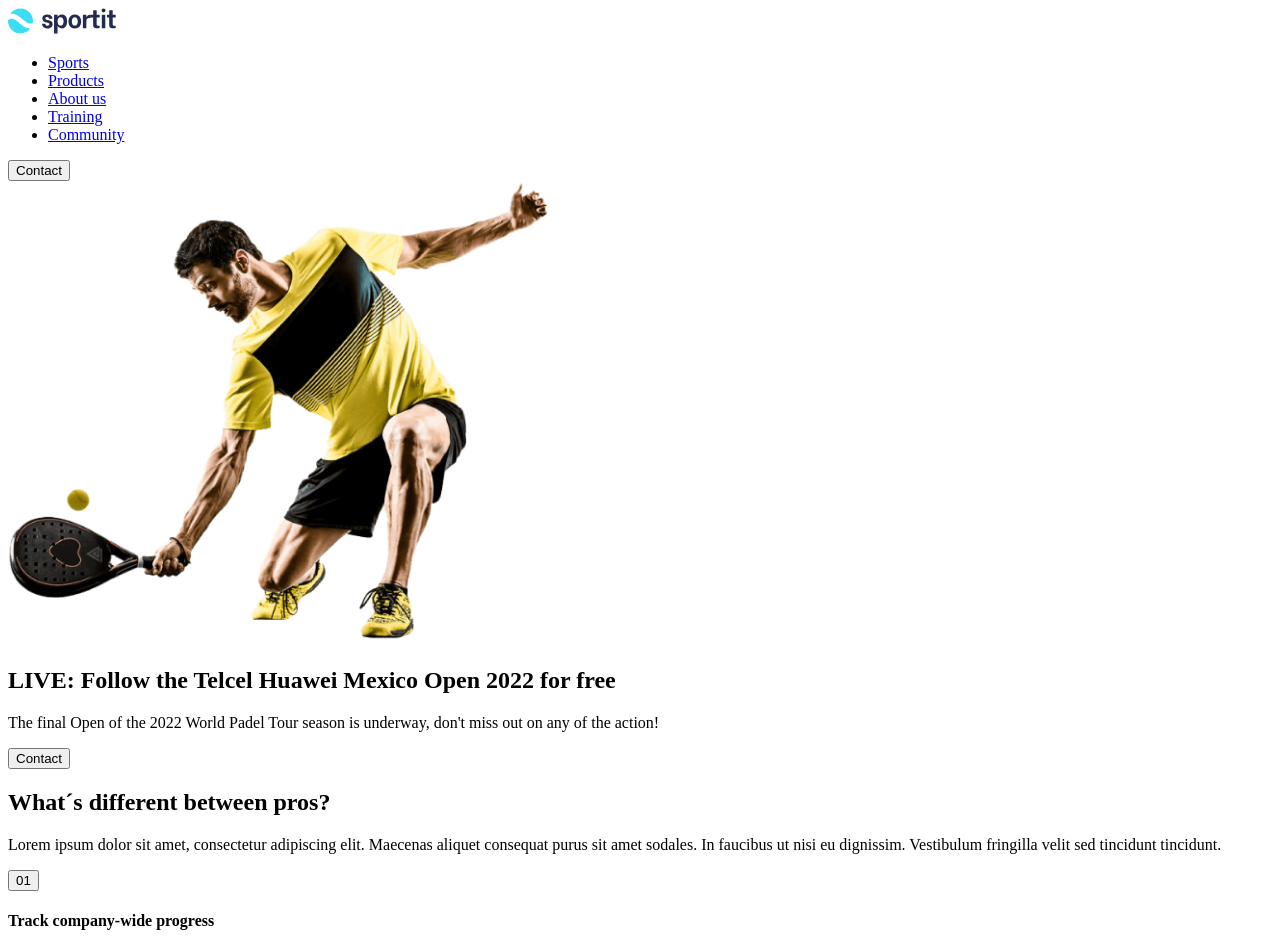
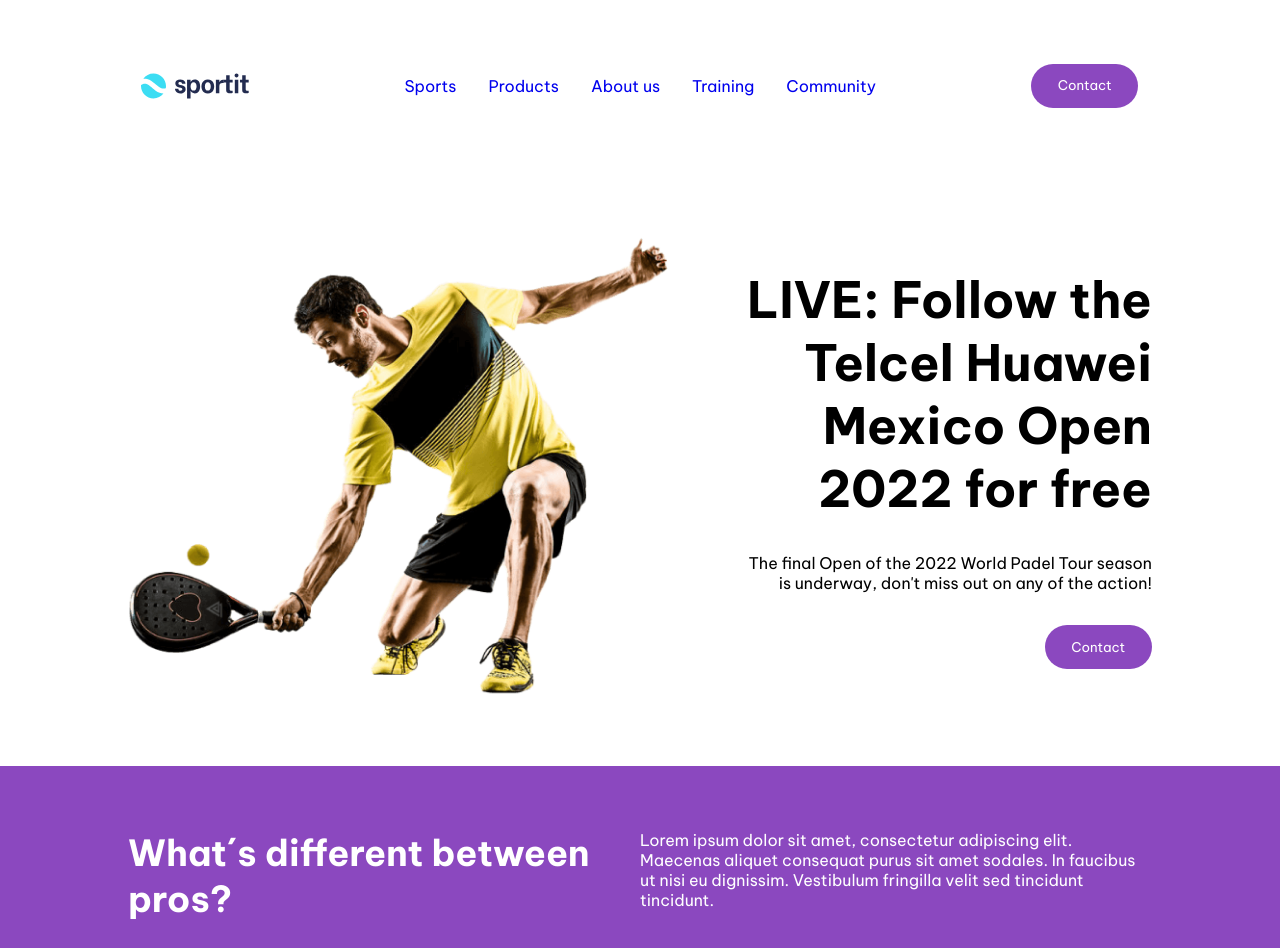
Before and after one commit to uma-dev/sportit, a plain HTML site: page index.html in a window 1280 px wide. Shown: the top 948 px of the page. Drawn offline with Linux system fonts and the light colour scheme.

Commit message:
Added styles for first tree sections

```diff
--- a/css/style.css
+++ b/css/style.css
@@ -0,0 +1,72 @@
+@import url("https://fonts.googleapis.com/css2?family=Be+Vietnam+Pro:wght@400;500;700&display=swap");
+
+* {
+  padding: 0;
+  margin: 0;
+  box-sizing: border-box;
+  list-style: none;
+  font-family: "Be Vietnam Pro", sans-serif;
+}
+
+a {
+  text-decoration: none;
+}
+
+header {
+  display: flex;
+  justify-content: space-around;
+  align-items: center;
+  padding: 5% 5%;
+}
+
+header nav ul {
+  display: flex;
+  gap: 2em;
+}
+
+body {
+  display: flex;
+  flex-direction: column;
+}
+
+.box__container {
+  display: flex;
+  flex-direction: row;
+  padding: 5% 10%;
+}
+
+.container__item {
+  width: 50%;
+}
+
+.text {
+  text-align: right;
+  display: flex;
+  flex-direction: column;
+  padding-left: 100px;
+  justify-content: space-evenly;
+}
+
+.text h2 {
+  font-size: 50px;
+}
+
+.box__container__color {
+  display: flex;
+  flex-direction: row;
+  padding: 5% 10%;
+  background: #8B48BF;
+  color: white;
+}
+
+.box__container__color h2 {
+    font-size: 36px;
+}
+
+.button__purple {
+    border: none;
+    padding: 1em 2em;
+    background:#8B48BF;
+    color:white;
+    border-radius: 30px;
+}
--- a/index.html
+++ b/index.html
@@ -23,25 +23,29 @@
 
     <main>
       <section class="box__container">
+        <article class="container__item">
           <img class="hero__image" src="./imagenes/padel-intro.png" />
-        <article>
+        </article>
+        <article class="container__item text">
           <h2>LIVE: Follow the Telcel Huawei Mexico Open 2022 for free</h2>
-          <div>
           <p>
             The final Open of the 2022 World Padel Tour season is underway,
             don't miss out on any of the action!
           </p>
           <a><button class="button__purple">Contact</button></a>
-          </div>
         </article>
       </section>
       <section class="box__container__color">
+        <article class="container__item">
             <h2>What´s different between pros?</h2>
+        </article>
+        <article class="container__item">
             <p>
                 Lorem ipsum dolor sit amet, consectetur adipiscing elit. Maecenas
                 aliquet consequat purus sit amet sodales. In faucibus ut nisi eu
                 dignissim. Vestibulum fringilla velit sed tincidunt tincidunt.
               </p>
+        </article>
       </section>
       <section class="box__container">
         <article class="text__card">
@@ -84,17 +88,29 @@
           <div class="employee__card">
             <img class="profile" src="./imagenes/avatar-sanyo.png" />
             <p class="employee__name">Sanyo</p>
-                <p class="employee__description">Etiam fermentum, nulla eget gravida cursus, purus lectus feugiat mauris, ut suscipit massa ipsum eu neque. Orci varius natoque penatibus et magnis dis parturient montes, nascetur ridiculus mus. </p>
+            <p class="employee__description">
+              Etiam fermentum, nulla eget gravida cursus, purus lectus feugiat
+              mauris, ut suscipit massa ipsum eu neque. Orci varius natoque
+              penatibus et magnis dis parturient montes, nascetur ridiculus mus.
+            </p>
           </div>
           <div class="employee__card">
             <img class="profile" src="./imagenes/avatar.lebron.png" />
             <p class="employee__name">Lebron</p>
-                <p class="employee__description">Etiam fermentum, nulla eget gravida cursus, purus lectus feugiat mauris, ut suscipit massa ipsum eu neque. Orci varius natoque penatibus et magnis dis parturient montes, nascetur ridiculus mus. </p>
+            <p class="employee__description">
+              Etiam fermentum, nulla eget gravida cursus, purus lectus feugiat
+              mauris, ut suscipit massa ipsum eu neque. Orci varius natoque
+              penatibus et magnis dis parturient montes, nascetur ridiculus mus.
+            </p>
           </div>
           <div class="employee__card">
             <img class="profile" src="./imagenes/avatar-navarro.png" />
             <p class="employee__name">Navarro</p>
-                <p class="employee__description">Etiam fermentum, nulla eget gravida cursus, purus lectus feugiat mauris, ut suscipit massa ipsum eu neque. Orci varius natoque penatibus et magnis dis parturient montes, nascetur ridiculus mus. </p>
+            <p class="employee__description">
+              Etiam fermentum, nulla eget gravida cursus, purus lectus feugiat
+              mauris, ut suscipit massa ipsum eu neque. Orci varius natoque
+              penatibus et magnis dis parturient montes, nascetur ridiculus mus.
+            </p>
           </div>
         </article>
         <a><button class="button__purple">More</button></a>
```
Lines whose indentation alone changed are shown as unchanged.
